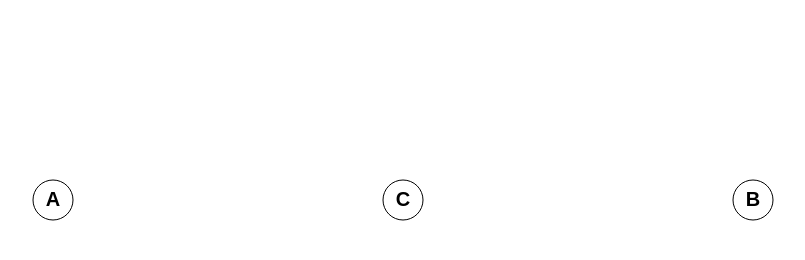
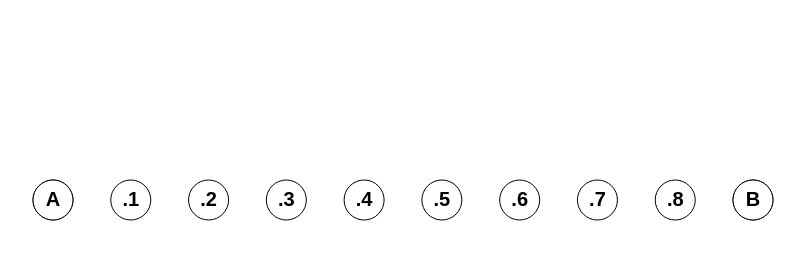
Before and after one commit to hellosumitg/math, a plain HTML site: page lerp/index.html in a window 1280 px wide. Shown: the whole page, without its empty margins (47-852 px from the left). Drawn offline with Linux system fonts and the light colour scheme.

Commit message:
Implementing `lerp` for getting equally spaced points

```diff
--- a/lerp/index.html
+++ b/lerp/index.html
@@ -25,20 +25,24 @@
       const A = { x: 100, y: 200 };
       const B = { x: 800, y: 200 };
 
+      // Implementing `lerp` for getting equally spaced points
+      const n = 10;
+      for (let i = 0; i <= n - 1; i++) {
+        const t = i / (n - 1); // this means we want the value between a and b this(i.e `t`) far away from a relative to a & b
+
+        const C = {
+          x: lerp(A.x, B.x, t),
+          y: 200,
+        };
+        // drawDot(C, 'C');
+        drawDot(C, '.' + i);
+      }
       drawDot(A, 'A');
       drawDot(B, 'B');
 
-      const t = 1 / 2; // this means we want the value between a and b this(i.e `t`) far away from a relative to a & b
-
-      const C = {
-        x: lerp(A.x, B.x, t),
-        y: 200,
-      };
-      drawDot(C, 'C');
-
       // Linear interpolation is a mathematical method for constructing new data points(here Dots) within a range of known data points(here Dots).
       function lerp(a, b, t) {
-        return a + (b - a) * t;// or `a*(1-t)+ b*t` can also be used due to weird behavior of floating point operations
+        return a + (b - a) * t; // or `a*(1-t)+ b*t` can also be used due to weird behavior of floating point operations
       }
 
       function drawDot(position, label) {
```
